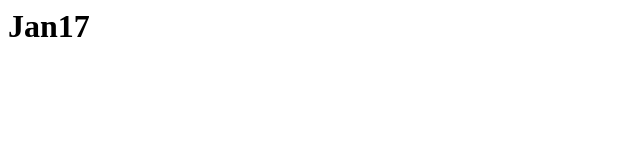
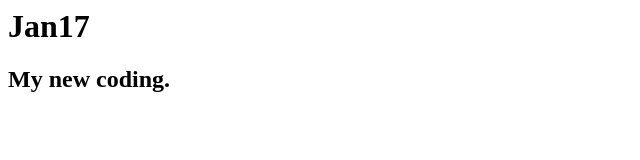
Before and after one commit to manishkharbuja389/python, a plain HTML site: page index.html in a window 1280 px wide. Shown: the whole page, without its empty margins (0-640 px from the left). Drawn offline with Linux system fonts and the light colour scheme.

Commit message:
2nd commit.

```diff
--- a/index.html
+++ b/index.html
@@ -1,5 +1,6 @@
 <html>
 	<body>
 		<h1> Jan17 </h1>
+		<h2> My new coding. </h2>
 	</body>
 </html>
```
